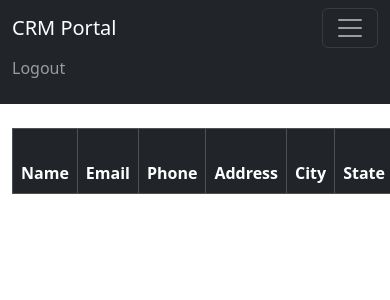
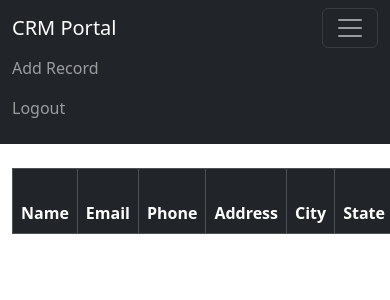
Before and after one commit to saurxbh/crm-portal, a Django app: page / in a window 390 px wide, after a click that opens the changed part; the page is wider, and only the part inside the window is pictured. Shown: the top 300 px of that part. Run offline with Django 5.2, Linux system fonts and the light colour scheme; the visitor is signed in with stand-in values (Sample User, id 1); data that the repository does not hold is empty.

Commit message:
Add Record

```diff
--- a/application/website/templates/navbar.html
+++ b/application/website/templates/navbar.html
@@ -8,6 +8,10 @@
         <ul class="navbar-nav me-auto mb-2 mb-lg-0">
 
           {% if user.is_authenticated %}
+
+          <li class="nav-item">
+            <a class="nav-link" href="{% url 'add' %}">Add Record</a>
+          </li>
 
           <li class="nav-item">
             <a class="nav-link" href="{% url 'logout' %}">Logout</a>
--- a/application/website/urls.py
+++ b/application/website/urls.py
@@ -8,4 +8,5 @@ urlpatterns = [
     path('register/', views.register_user, name='register'),
     path('record/<int:pk>', views.customer_record, name='record'),
     path('delete/<int:pk>', views.delete_record, name='delete'),
+    path('add/', views.add_record, name='add')
 ]
--- a/application/website/views.py
+++ b/application/website/views.py
@@ -1,7 +1,7 @@
 from django.shortcuts import render, redirect
 from django.contrib.auth import authenticate, login, logout
 from django.contrib import messages
-from .forms import SignUpForm
+from .forms import SignUpForm, AddRecordForm
 from .models import Record
 
 # Create your views here.
@@ -67,3 +67,16 @@ def delete_record(request, pk):
     else:
         messages.success(request, "You must be logged in to view this page.")
         return redirect('home')
+
+def add_record(request):
+    form = AddRecordForm(request.POST or None)
+    if request.user.is_authenticated:
+        if request.method == 'POST':
+            if form.is_valid():
+                record = form.save()
+                messages.success(request, 'Record added successfully!')
+                return redirect('home')
+        return render(request, 'add_record.html', {'form': form})
+    else:
+        messages.success(request, "You must be logged in to view this page.")
+        return redirect('home')
```
Also changed, not shown: application/website/forms.py (+17 -0 lines), application/website/templates/add_record.html (added, +17 -0 lines).
